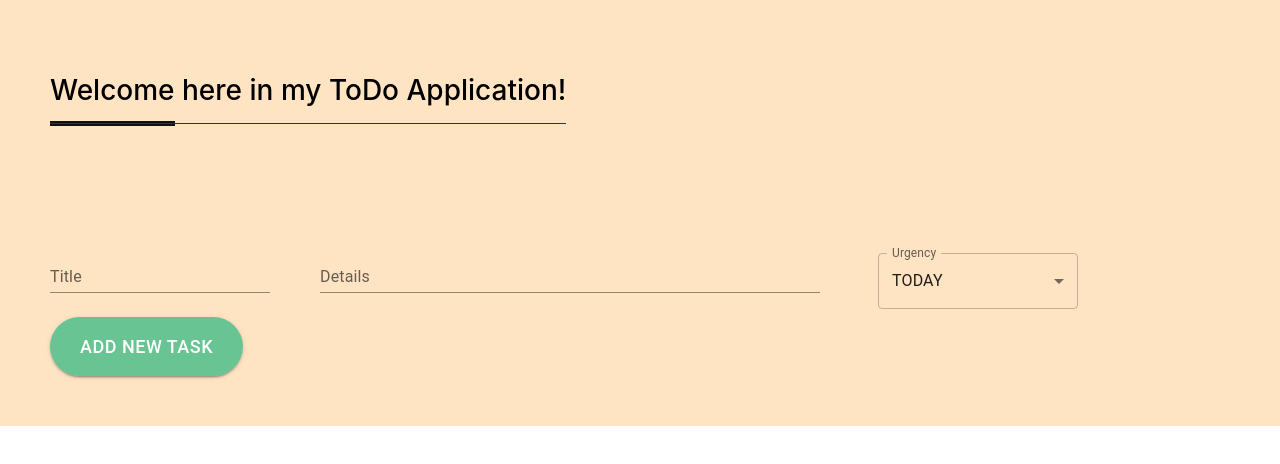
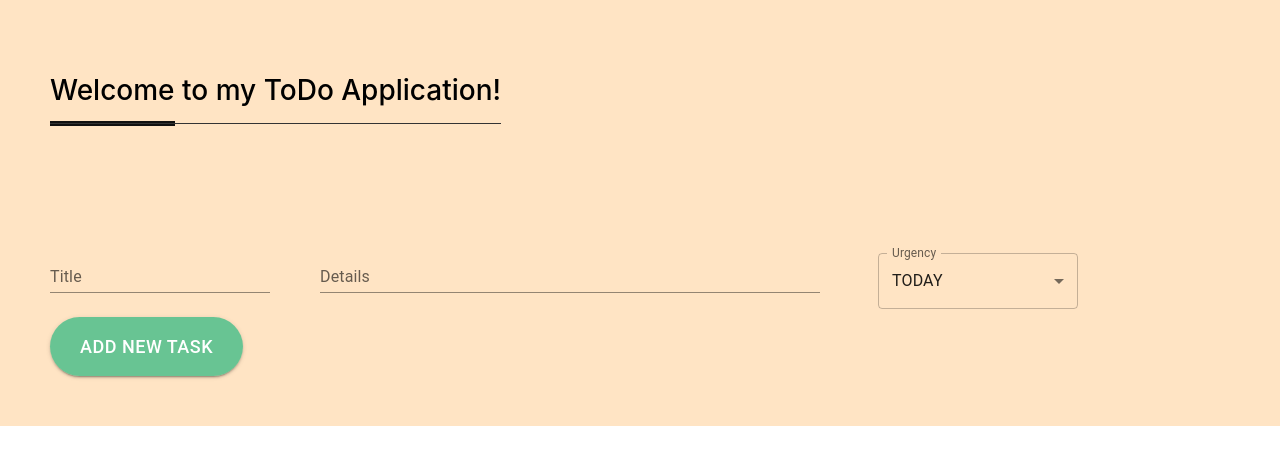
Before and after one commit to kovesdieszter/SimpleToDo, a React (Create React App) app in the folder simpletodo/: page / in a window 1280 px wide. Shown: the top 464 px of the page. Built offline with nearby package versions, Linux system fonts and the light colour scheme.

Commit message:
fix: fix welcome

```diff
--- a/simpletodo/src/components/Title.tsx
+++ b/simpletodo/src/components/Title.tsx
@@ -2,7 +2,7 @@
 const Title = () => {
     return(
         <div className="welcome">
-            <h1> Welcome here in my ToDo Application!</h1>
+            <h1> Welcome to my ToDo Application!</h1>
         </div>
     )
 }
```
